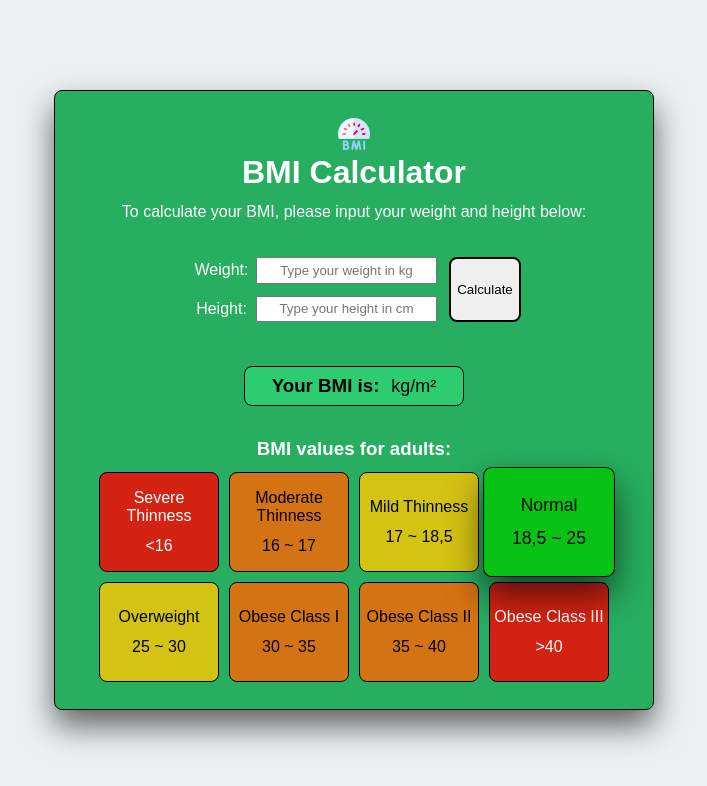
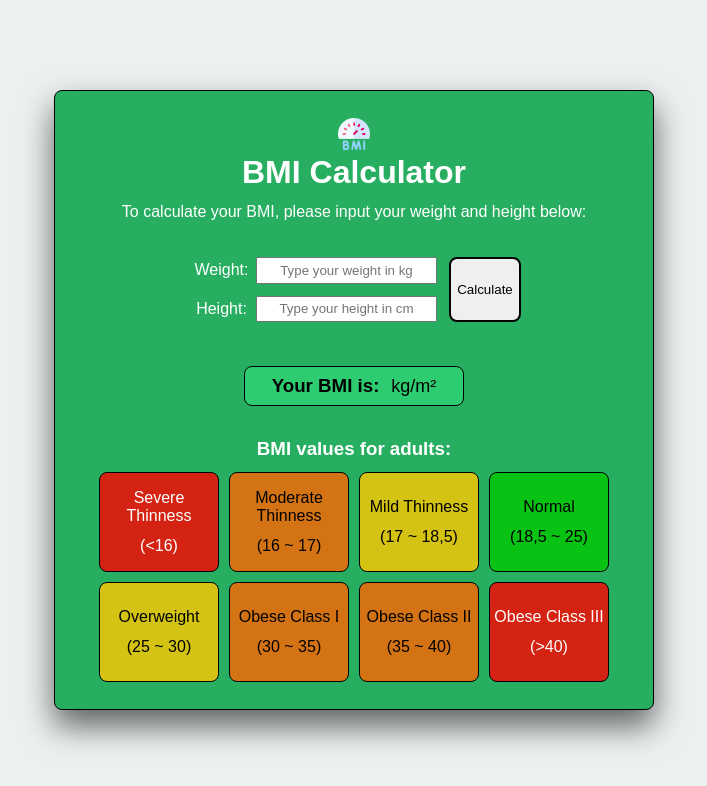
Before and after one commit to GustavoKasaki/gmk-bmi-calculator-react, a React (Vite) app: page / in a window 1280 px wide. Shown: the top 786 px of the page, without its empty margins (286-993 px from the left). Built offline with nearby package versions, Linux system fonts and the light colour scheme.

Commit message:
feat: created the interactive chart

```diff
--- a/src/components/Input/Input.tsx
+++ b/src/components/Input/Input.tsx
@@ -2,13 +2,13 @@ import { useState } from 'react';
 import './Input.scss'
 
 interface InputProps {
-    setBMI: (value: number | null) => void;
+    setBMI: (value: number | null) => void,
+    setActiveCategory: (category: string) => void;
 }
 
-const Input: React.FC<InputProps> = ({setBMI}) => {
+const Input: React.FC<InputProps> = ({setBMI, setActiveCategory}) => {
     const [weight, setWeight] = useState<number>();
     const [height, setHeight] = useState<number>();
-
 
     const calculateBMI = (e:any) => {
         e.preventDefault();
@@ -21,6 +21,21 @@ const Input: React.FC<InputProps> = ({setBMI}) => {
         const heightInMeters = height / 100;
         const BMIValue = weight / (heightInMeters * heightInMeters);
         setBMI(Number(BMIValue.toFixed(1)));
+
+        const category = classifyBMI(BMIValue);
+        setActiveCategory(category);
+        console.log(category);
+    }
+
+    const classifyBMI = (BMI: number): string => {
+        if (BMI < 16) return "Severe Thinness";
+        if (BMI < 17) return "Moderate Thinness";
+        if (BMI < 18.5) return "Mild Thinness";
+        if (BMI < 25) return "Normal";
+        if (BMI < 30) return "Overweight";
+        if (BMI < 35) return "Obese Class I";
+        if (BMI < 40) return "Obese Class II";
+        return "Obese Class III";
     }
 
     return (
@@ -28,11 +43,11 @@ const Input: React.FC<InputProps> = ({setBMI}) => {
             <div className="input__fields">
                 <div className="input__fields__weight">
                     <label htmlFor="">Weight: </label>
-                    <input type="number" value={weight} placeholder="Type your weight in kg" required onChange={(e) => setWeight(Number(e.target.value))} />
+                    <input type="number" value={weight} placeholder="Type your weight in kg" onChange={(e) => setWeight(Number(e.target.value))} />
                 </div>
                 <div className="input__fields__height">
                     <label htmlFor="">Height: </label>
-                    <input type="number" value={height} placeholder="Type your height in cm" required onChange={(e) => setHeight(Number(e.target.value))} />
+                    <input type="number" value={height} placeholder="Type your height in cm" onChange={(e) => setHeight(Number(e.target.value))} />
                 </div>
             </div>
             <button onClick={calculateBMI}>Calculate</button>
--- a/src/components/Result/Result.tsx
+++ b/src/components/Result/Result.tsx
@@ -1,10 +1,24 @@
 import './Result.scss'
 
 interface ResultProps {
-    BMI: number | null;
+    BMI: number | null,
+    activeCategory: string | null;
 }
 
-const Result: React.FC<ResultProps> = ({ BMI }) => {
+const Result: React.FC<ResultProps> = ({ BMI, activeCategory }) => {
+    console.log("Updated category to:", activeCategory);
+
+    const categories = [
+        {name: "Severe Thinness", range: "<16"},
+        {name: "Moderate Thinness", range: "16 ~ 17"},
+        {name: "Mild Thinness", range: "17 ~ 18,5"},
+        {name: "Normal", range: "18,5 ~ 25"},
+        {name: "Overweight", range: "25 ~ 30"},
+        {name: "Obese Class I", range: "30 ~ 35"},
+        {name: "Obese Class II", range: "35 ~ 40"},
+        {name: "Obese Class III", range: ">40"}
+    ]
+
     return (
         <>
             <div className="result">
@@ -14,38 +28,12 @@ const Result: React.FC<ResultProps> = ({ BMI }) => {
             <div className="chart">
                 <h3 className='chart__title'>BMI values for adults:</h3>
                 <ul className='chart__table'>
-                    <li className='chart__table__item'>
-                        <p>Severe Thinness</p>
-                        <p>{'<16'}</p>
-                    </li>
-                    <li className='chart__table__item'>
-                        <p>Moderate Thinness</p>
-                        <p>16 ~ 17</p>
-                    </li>
-                    <li className='chart__table__item'>
-                        <p>Mild Thinness</p>
-                        <p>17 ~ 18,5</p>
-                    </li>
-                    <li className='chart__table__item chart__table__item--isActive'>
-                        <p>Normal</p>
-                        <p>18,5 ~ 25</p>
-                    </li>
-                    <li className='chart__table__item'>
-                        <p>Overweight</p>
-                        <p>25 ~ 30</p>
-                    </li>
-                    <li className='chart__table__item'>
-                        <p>Obese Class I</p>
-                        <p>30 ~ 35</p>
-                    </li>
-                    <li className='chart__table__item'>
-                        <p>Obese Class II</p>
-                        <p>35 ~ 40</p>
-                    </li>
-                    <li className='chart__table__item'>
-                        <p>Obese Class III</p>
-                        <p>{'>40'}</p>
-                    </li>
+                    {categories.map((category) => (
+                        <li key={category.name} className={`chart__table__item ${category.name === activeCategory ? 'chart__table__item--isActive' : ''}`}>
+                            <p>{category.name}</p>
+                            <p>({category.range})</p>
+                        </li>
+                    ))}
                 </ul>
             </div>
         </>
--- a/src/components/Window.tsx
+++ b/src/components/Window.tsx
@@ -7,17 +7,22 @@ import './Window.scss';
 const Window: React.FC = () => {
     const [isVisible, setIsVisible] = useState(false);
     const [BMI, setBMI] = useState<number | null>(null);
+    const [activeCategory, setActiveCategory] = useState<string | null>(null);
 
     useEffect(() => {
         const timer = setTimeout(() => setIsVisible(true), 100);
         return () => clearTimeout(timer);
     }, []);
 
+    // useEffect(() => {
+    //     console.log("Updated category to:", activeCategory);
+    // }, [activeCategory]);
+
     return (
         <div className={`window ${isVisible ? 'slide-up' : ''}`}>
             <Header />
-            <Input setBMI={setBMI} />
-            <Result BMI={BMI} />
+            <Input setBMI={setBMI} setActiveCategory={setActiveCategory} />
+            <Result BMI={BMI} activeCategory={activeCategory} />
         </div>
     )
 }
```
